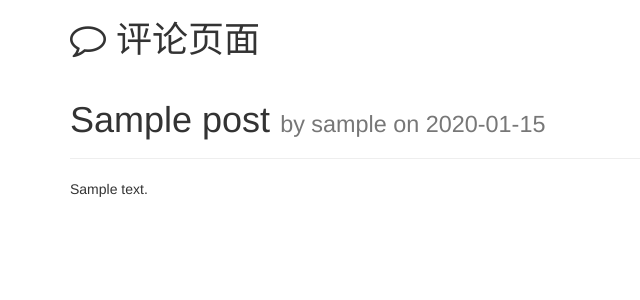
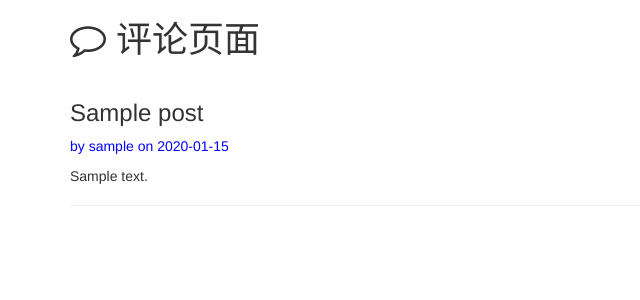
Before and after one commit to feiniao0504/learn_flask, a Flask app: template app/templates/blog/index.html in a window 1280 px wide. Shown: the part 72-372 px from the top of the page, without its empty margins (0-640 px from the left). Run offline with Flask 2, Linux system fonts and the light colour scheme; the template is opened without the code that fills it: most values are stand-ins (such as "Sample title", 1, 10 or a date in 2020); some libraries are stand-ins or nearby versions.

Commit message:
fix bugs in index.html

```diff
--- a/app/blog.py
+++ b/app/blog.py
@@ -1,4 +1,4 @@
-from flask import Blueprint, request, redirect, url_for, flash, render_template, session, g, abort
+from flask import Blueprint, request, redirect, url_for, flash, render_template, g, abort
 from .auth import login_required
 from .db import get_db
 
--- a/app/templates/blog/index.html
+++ b/app/templates/blog/index.html
@@ -8,15 +8,14 @@
 
     {% for post in posts %}
     <div class="page-header">
-      <h1>{{ post['title'] }}
-        <small>by {{ post['username'] }} on {{ post['created'].strftime('%Y-%m-%d') }}</small>
-      </h1>
+      <h3>{{ post['title'] }}</h3>
+      <p style="color: blue;">by {{ post['username'] }} on {{ post['created'].strftime('%Y-%m-%d') }}</p>
       {% if g.user['id'] == post['author_id'] %}
-        <a class="action" href="{{ url_for('blog.update', id=post['id']) }}">编辑</a>
-        <a class="action" href="{{ url_for('blog.delete', id=post['id']) }}">删除</a>
+        <a href="{{ url_for('blog.update', id=post['id']) }}">编辑</a>
+        <a href="{{ url_for('blog.delete', id=post['id']) }}">删除</a>
       {% endif %}
+      <p class="body">{{ post['body'] }}</p>
     </div>
-    <p class="body">{{ post['body'] }}</p>
     {% endfor %}
 
   </div>
```
